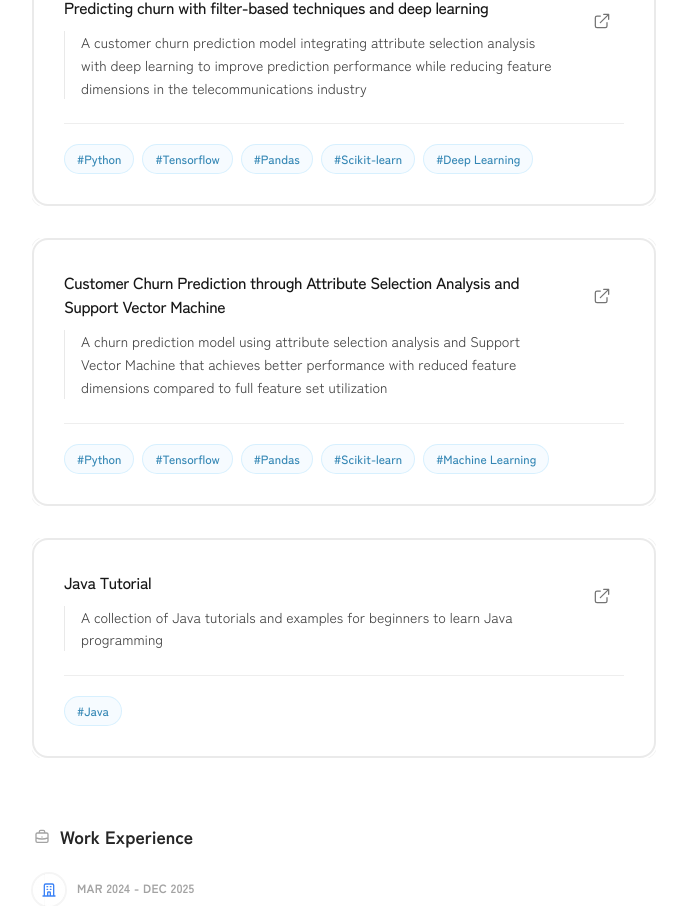
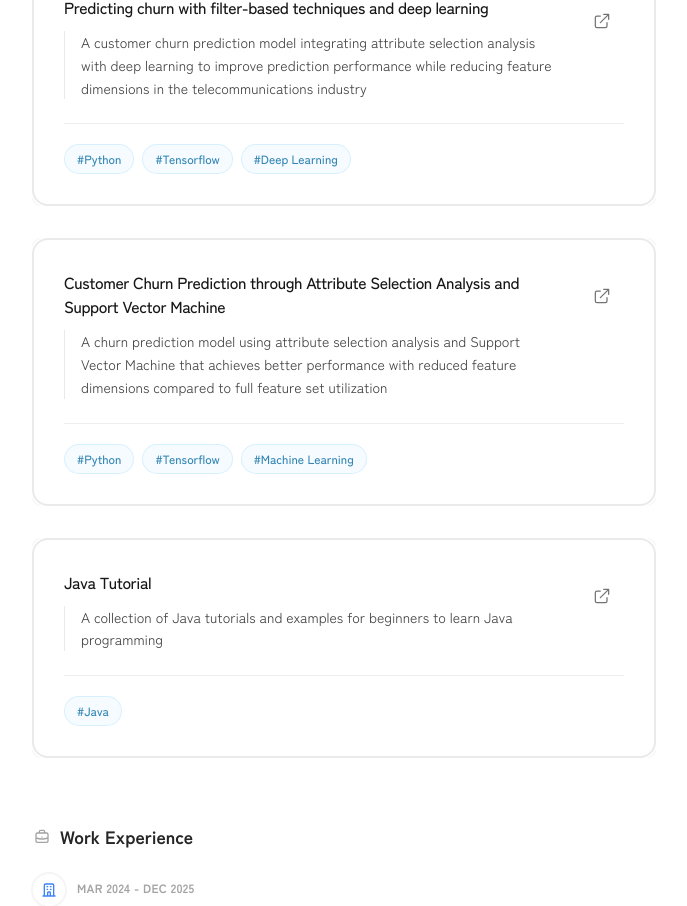
Before and after one commit to qjy02/vivianquekjiayi, a Nuxt app: page / in a window 1280 px wide. Shown: the part 1708-2614 px from the top of the page, without its empty margins (296-983 px from the left). Built offline with nearby package versions, Linux system fonts and the light colour scheme.

Commit message:
Update: Index fix
+ Project Images

```diff
--- a/app/pages/index.vue
+++ b/app/pages/index.vue
@@ -186,6 +186,11 @@ const onLoadedMetadata = () => {
       }
     }, 100)
   }
+}
+
+const getImagePath = (imagePath) => {
+  if (!imagePath) return ''
+  return isProd ? `/vivianquekjiayi${imagePath}` : imagePath
 }
 
 const seek = (e) => {
@@ -522,14 +527,14 @@ const projects = [
   {
     title: 'Predicting churn with filter-based techniques and deep learning',
     desc: 'A customer churn prediction model integrating attribute selection analysis with deep learning to improve prediction performance while reducing feature dimensions in the telecommunications industry',
-    tags: ['Python', 'Tensorflow', 'Pandas', 'Scikit-learn', 'Deep Learning'],
+    tags: ['Python', 'Tensorflow', 'Deep Learning'],
     link: 'https://ijece.iaescore.com/index.php/IJECE/article/view/33625',
     image: ''
   },
   {
     title: 'Customer Churn Prediction through Attribute Selection Analysis and Support Vector Machine',
     desc: 'A churn prediction model using attribute selection analysis and Support Vector Machine that achieves better performance with reduced feature dimensions compared to full feature set utilization',
-    tags: ['Python', 'Tensorflow', 'Pandas', 'Scikit-learn', 'Machine Learning'],
+    tags: ['Python', 'Tensorflow', 'Machine Learning'],
     link: 'https://jtde.telsoc.org/index.php/jtde/article/view/777',
     image: ''
   },
@@ -901,7 +906,7 @@ onUnmounted(() => {
                   <!-- Image -->
                   <div v-if="project.image" class="w-12 h-12 rounded-lg overflow-hidden p-1">
                     <img
-                      :src="project.image"
+                      :src="getImagePath(project.image)"
                       :alt="project.title"
                       class="w-full h-full object-contain rounded"
                       loading="lazy"
```
